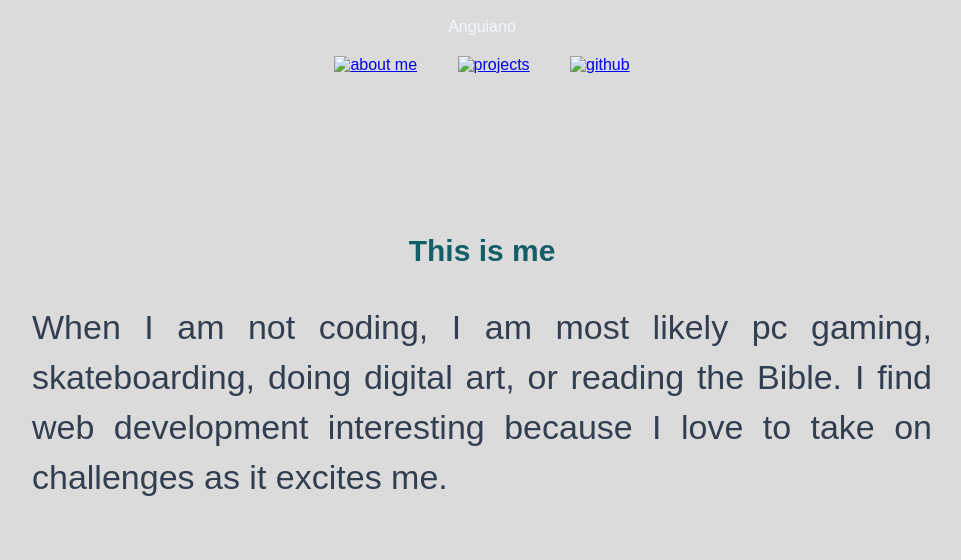
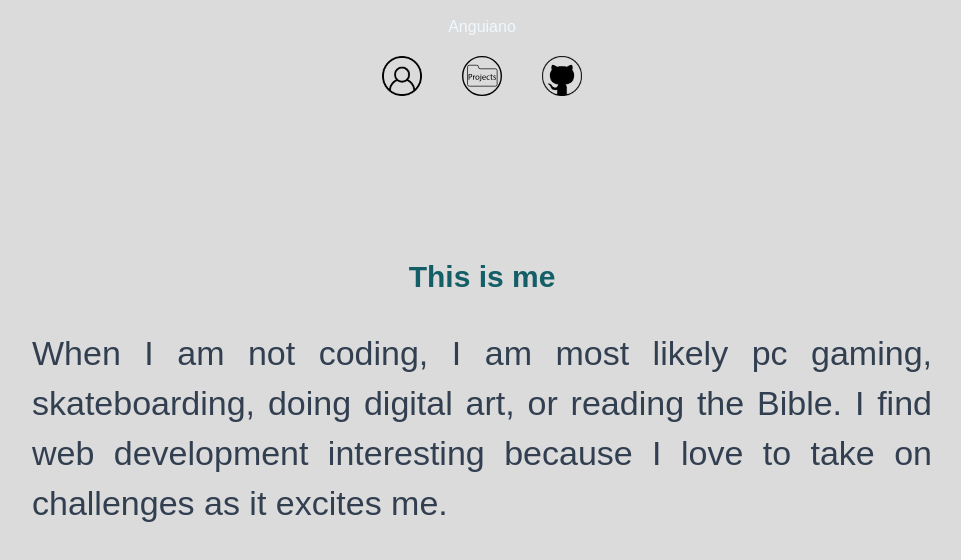
Before and after one commit to anguianoo/myPortfolio, a plain HTML site: page aboutme.html in a window 1280 px wide. Shown: the whole page, without its empty margins (158-1119 px from the left). Drawn offline with nearby package versions, Linux system fonts and the light colour scheme; the site is published under a folder, as on GitHub Pages, so addresses that start at the root find nothing.

Commit message:
Update aboutme.html

```diff
--- a/aboutme.html
+++ b/aboutme.html
@@ -12,9 +12,9 @@
             <h1 class="anguiano"></h1><a class="anguiano" href="index.html" >Anguiano</a></h1>
             <ul>
 
-                <li class="aboutme link" id="0"><a href="aboutme.html"><img src="/avatar-icon-png-6.png" alt="about me"></a></li>
-                <li class="projects link" id="1"><a href="projects.html"><img src="/projects logo.svg" alt="projects"></a></li>
-                <li><a href="https://github.com/anguianoo" target="_blank"><img src="/githubBlack.png" alt="github"></a></li>
+                <li class="aboutme link" id="0"><a href="aboutme.html"><img src="avatar-icon-png-6.png" alt="about me"></a></li>
+                <li class="projects link" id="1"><a href="projects.html"><img src="projects logo.svg" alt="projects"></a></li>
+                <li><a href="https://github.com/anguianoo" target="_blank"><img src="githubBlack.png" alt="github"></a></li>
             </ul>
         </nav>
         <h1 class="about">This is me</h1>
```
